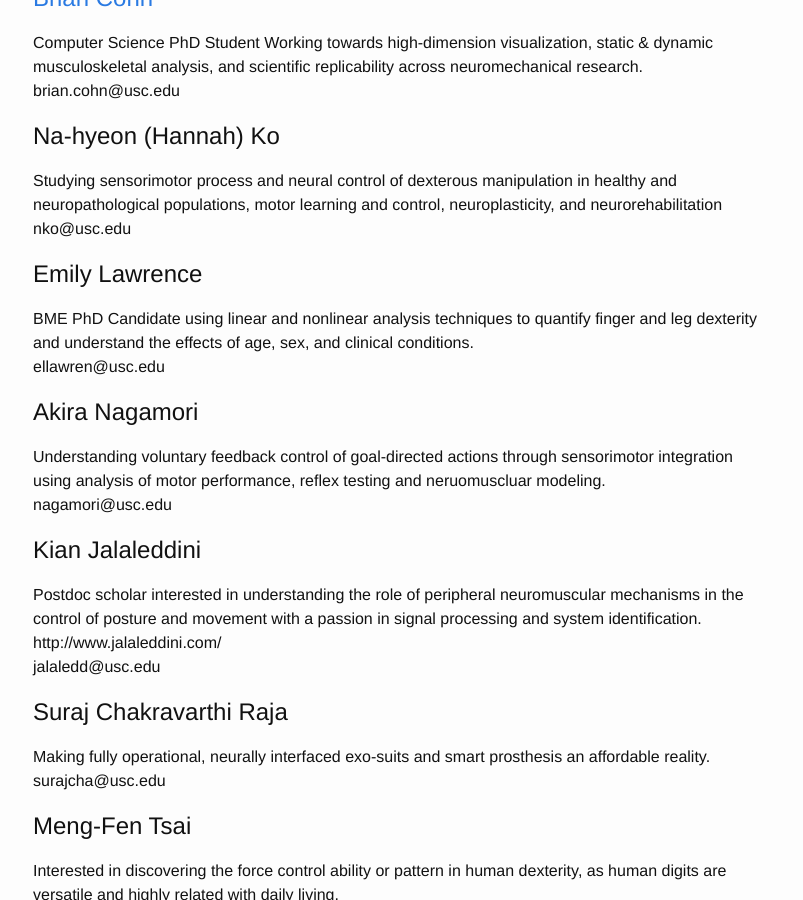
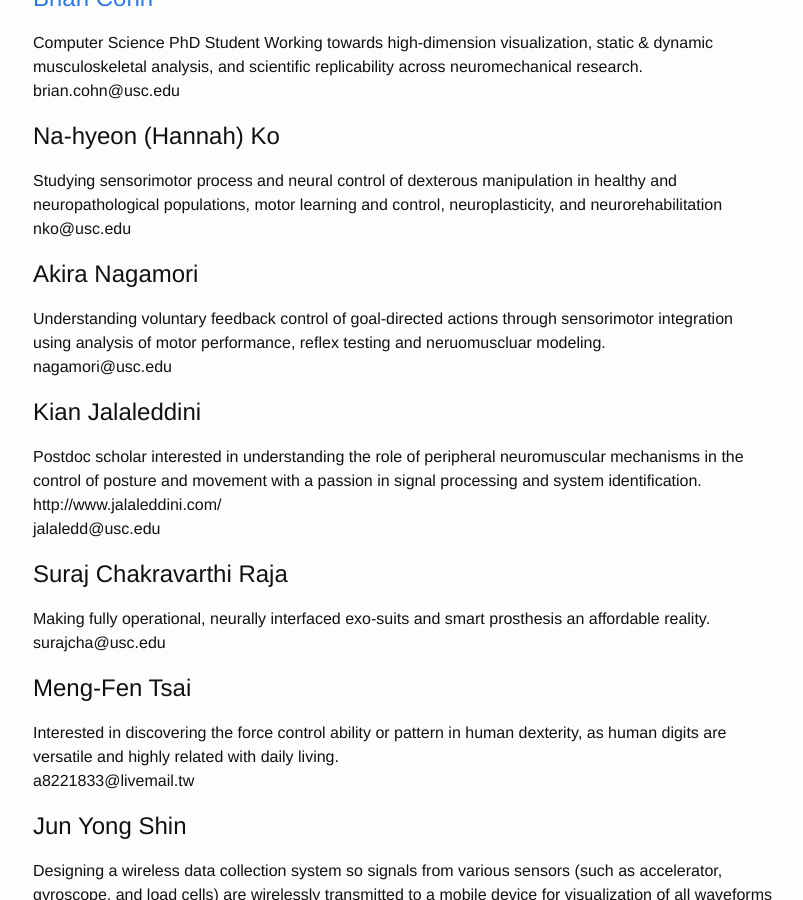
Before and after one commit to usc-bbdl/usc-bbdl.github.io, a Jekyll site: the page built from about.md, in a window 1280 px wide and 900 px high, scrolled down 1219 px. Shown: the whole window, without its empty margins (237-1040 px from the left). Built offline with Jekyll 4.4.1, drawn with Linux system fonts in a browser that asks for light colours.

Commit message:
deleted Emily L
Kian let me know she's gone from lab

```diff
--- a/about.md
+++ b/about.md
@@ -50,10 +50,6 @@
 Studying sensorimotor process and neural control of dexterous manipulation in healthy and neuropathological populations, motor learning and control, neuroplasticity, and neurorehabilitation
 nko@usc.edu
 
-# Emily Lawrence
-BME PhD Candidate using linear and nonlinear analysis techniques to quantify finger and leg dexterity and understand the effects of age, sex, and clinical conditions.
-ellawren@usc.edu
-
 # Akira Nagamori
 Understanding voluntary feedback control of goal-directed actions through sensorimotor integration using analysis of motor performance, reflex testing and neruomuscluar modeling.
 nagamori@usc.edu
```
